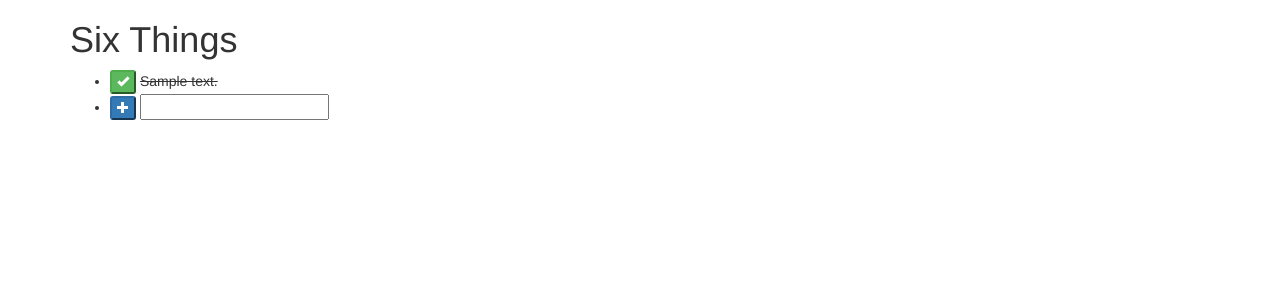
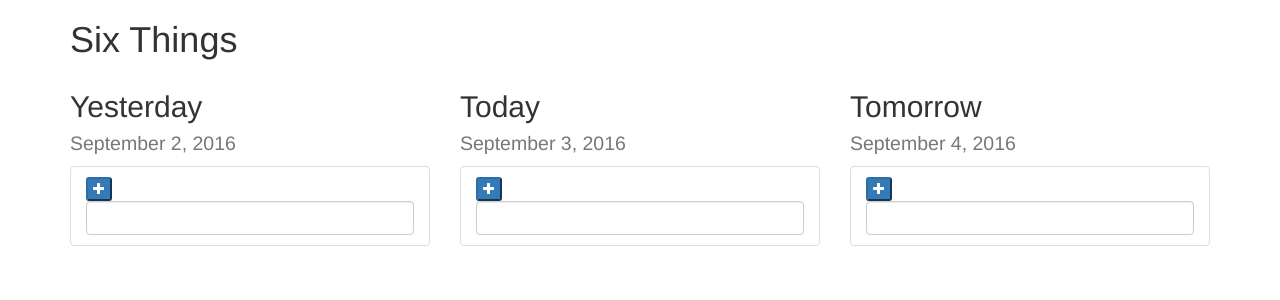
Before and after one commit to wizpig64/sixthings, a Django app: page / in a window 1280 px wide. Shown: the top 300 px of the page. Run offline with Django 3.2, Linux system fonts and the light colour scheme; tables that the repository leaves empty hold one stand-in row (values such as "Sample post"); some libraries are stand-ins or nearby versions; some web fonts are replaced.

Commit message:
today, tomorrow, and yesterday now shown on listview

```diff
--- a/sixthings/jinja2/sixthings/thing_list.html
+++ b/sixthings/jinja2/sixthings/thing_list.html
@@ -9,33 +9,107 @@
 <body>
   <div class="container">
   <h1>Six Things</h1>
-  <ul>
-    {% for object in object_list %}
-      {% if object.done %}
-        <li>
-          <button class="btn-xs btn-success button-nothing" id="{{ object.id }}">
+  <div class="row">
+    <div class="col-sm-4">
+      <h2>
+        Yesterday<br>
+        <small>{{ yesterday['date'].strftime('%B %-d, %Y') }}</small>
+      </h2>
+      <ul class="list-group">
+        {% for thing in yesterday['things'] %}
+          {% if thing.done %}
+            <li class="list-group-item">
+              <button class="btn-xs btn-success button-nothing" id="{{ thing.id }}">
                 <span class="glyphicon glyphicon-ok" aria-hidden="true"></span>
               </button>
-          <s>{{ object.text }}</s>
+              <s>{{ thing.text }}</s>
             </li>
           {% else %}
-        <li>
-          <button class="btn-xs btn-info button-done" id="{{ object.id }}">
+            <li class="list-group-item">
+              <button class="btn-xs btn-info button-done" id="{{ thing.id }}">
                 <span class="glyphicon glyphicon-remove" aria-hidden="true"></span>
               </button>
-          {{ object.text }}
+              {{ thing.text }}
             </li>
           {% endif %}
         {% endfor %}
-    {% if object_list.count() < 6 %}
-      <li>
+        {% if yesterday['things'].count() < 6 %}
+          <li class="list-group-item">
             <button class="btn-xs btn-primary button-new">
               <span class="glyphicon glyphicon-plus" aria-hidden="true"></span>
             </button>
-        <input id="new">
+            <input id="new" class="form-control">
           </li>
         {% endif %}
       </ul>
+    </div>
+    <div class="col-sm-4">
+      <h2>
+        Today<br>
+        <small>{{ today['date'].strftime('%B %-d, %Y') }}</small>
+      </h2>
+      <ul class="list-group">
+        {% for thing in today['things'] %}
+          {% if thing.done %}
+            <li class="list-group-item">
+              <button class="btn-xs btn-success button-nothing" id="{{ thing.id }}">
+                <span class="glyphicon glyphicon-ok" aria-hidden="true"></span>
+              </button>
+              <s>{{ thing.text }}</s>
+            </li>
+          {% else %}
+            <li class="list-group-item">
+              <button class="btn-xs btn-info button-done" id="{{ thing.id }}">
+                <span class="glyphicon glyphicon-remove" aria-hidden="true"></span>
+              </button>
+              {{ thing.text }}
+            </li>
+          {% endif %}
+        {% endfor %}
+        {% if today['things'].count() < 6 %}
+          <li class="list-group-item">
+            <button class="btn-xs btn-primary button-new">
+              <span class="glyphicon glyphicon-plus" aria-hidden="true"></span>
+            </button>
+            <input id="new" class="form-control">
+          </li>
+        {% endif %}
+      </ul>
+    </div>
+    <div class="col-sm-4">
+      <h2>
+        Tomorrow<br>
+        <small>{{ tomorrow['date'].strftime('%B %-d, %Y') }}</small>
+      </h2>
+      <ul class="list-group">
+        {% for thing in tomorrow['things'] %}
+          {% if thing.done %}
+            <li class="list-group-item">
+              <button class="btn-xs btn-success button-nothing" id="{{ thing.id }}">
+                <span class="glyphicon glyphicon-ok" aria-hidden="true"></span>
+              </button>
+              <s>{{ thing.text }}</s>
+            </li>
+          {% else %}
+            <li class="list-group-item">
+              <button class="btn-xs btn-info button-done" id="{{ thing.id }}">
+                <span class="glyphicon glyphicon-remove" aria-hidden="true"></span>
+              </button>
+              {{ thing.text }}
+            </li>
+          {% endif %}
+        {% endfor %}
+        {% if tomorrow['things'].count() < 6 %}
+          <li class="list-group-item">
+            <button class="btn-xs btn-primary button-new">
+              <span class="glyphicon glyphicon-plus" aria-hidden="true"></span>
+            </button>
+            <input id="new" class="form-control">
+          </li>
+        {% endif %}
+      </ul>
+    </div>
+  </div>
   <script type="text/javascript">
     $('.button-done').click(function(){
       var id = $(this).attr('id')
--- a/sixthings/views.py
+++ b/sixthings/views.py
@@ -1,9 +1,33 @@
+import datetime
 from django.views import generic
 from django.http import HttpResponseRedirect
 from .models import Thing
 
 class ThingListView(generic.ListView):
     model = Thing
+    def get_context_data(self, **kwargs):
+        today = datetime.date.today()
+        yesterday = today - datetime.timedelta(1)
+        tomorrow = today + datetime.timedelta(1)
+
+        queryset = kwargs.pop('object_list', self.object_list)
+
+        context = {
+            'yesterday': {
+                'date': yesterday,
+                'things': queryset.filter(date=yesterday),
+            },
+            'today': {
+                'date': today,
+                'things': queryset.filter(date=today),
+            },
+            'tomorrow': {
+                'date': tomorrow,
+                'things': queryset.filter(date=tomorrow),
+            },
+        }
+        context.update(kwargs)
+        return super(ThingListView, self).get_context_data(**context)
 
 class ThingDeleteView(generic.DeleteView):
     model = Thing
```
Lines whose indentation alone changed are shown as unchanged.
